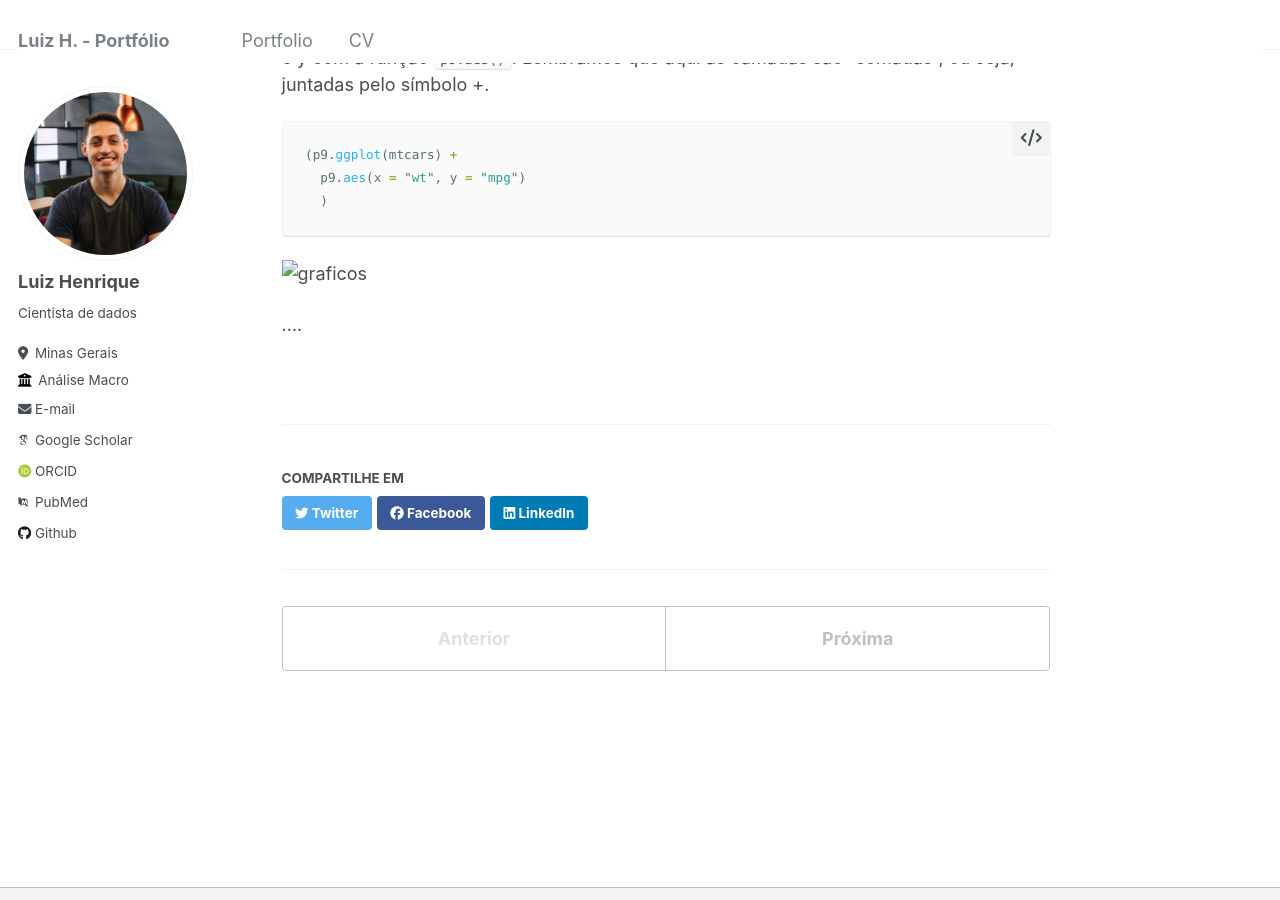
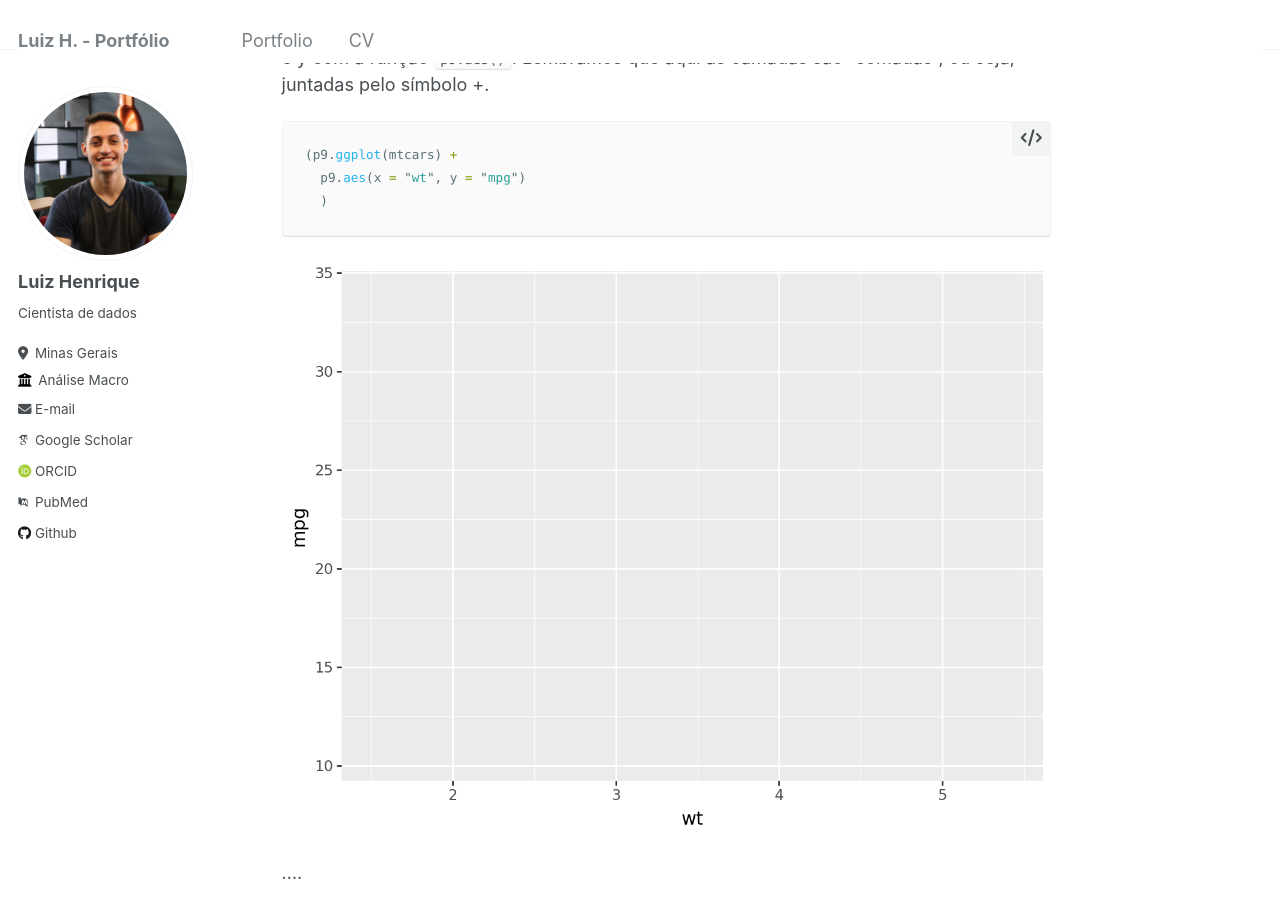
Before and after one commit to analisemacro-cp/analisemacro-cp.github.io, a Jekyll site: the page built from _portfolio/portfolio-1.md, in a window 1280 px wide and 900 px high, scrolled down 2652 px. Built offline with Jekyll 4.4.1, drawn with Linux system fonts in a browser that asks for light colours; some web fonts are replaced.

Commit message:
Update portfolio-1.md

````diff
--- a/_portfolio/portfolio-1.md
+++ b/_portfolio/portfolio-1.md
@@ -71,6 +71,6 @@ Com os dados em mãos, devemos definir cada etapa do processo de criação do gr
   )
 ```
 
-![graficos](graficos.png)
+![graficos](/images/graficos.png)
 
 ....
````
